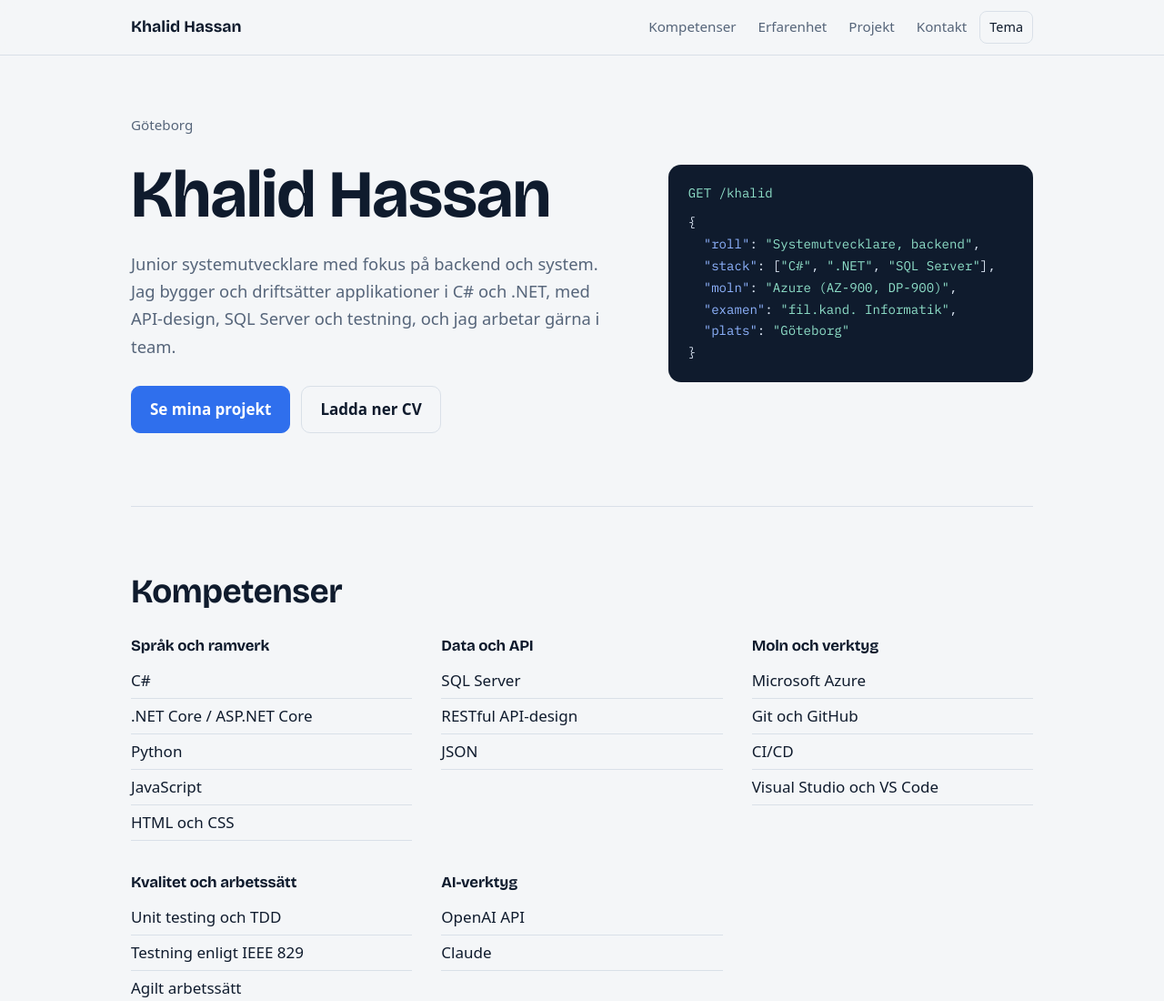
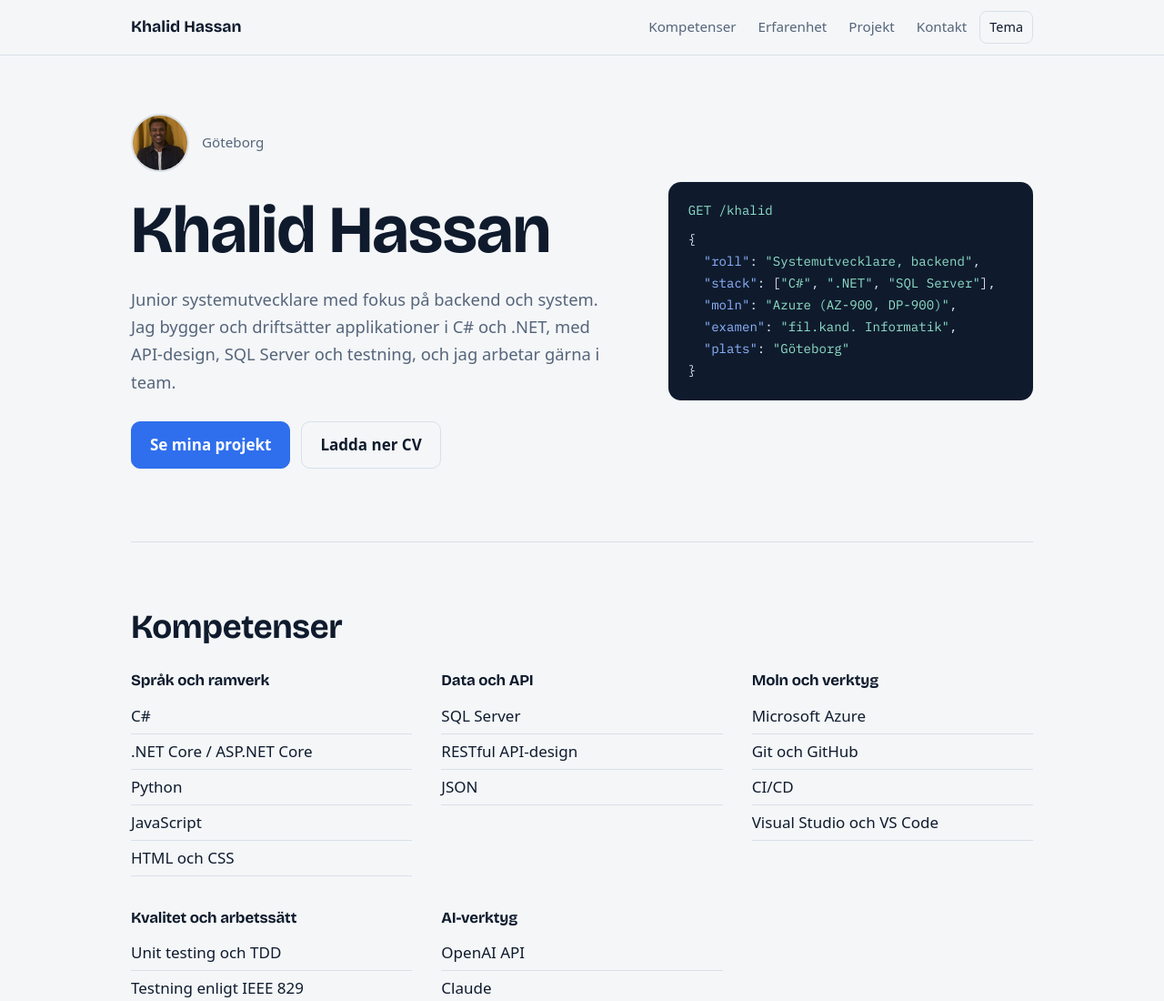
Before and after one commit to Khalid1754/MinPortfolio, a plain HTML site: page index.html in a window 1280 px wide. Shown: the top 1100 px of the page at 91% size. Drawn offline with nearby package versions, Linux system fonts and the light colour scheme.

Commit message:
Update index.html

```diff
--- a/index.html
+++ b/index.html
@@ -85,7 +85,7 @@ footer{border-top:1px solid var(--line);padding:28px 0;color:var(--muted);font-s
 <section class="hero">
   <div>
     <div class="me">
-      <img src="Bilagor/Bild%20p%C3%A5%20mig%20sj%C3%A4lv.jpg" alt="Khalid Hassan" onerror="this.style.display='none'">
+      <img src="Bilagor/about-pic.png" alt="Khalid Hassan" onerror="this.style.display='none'">
       <span>Göteborg</span>
     </div>
     <h1>Khalid Hassan</h1>
```
